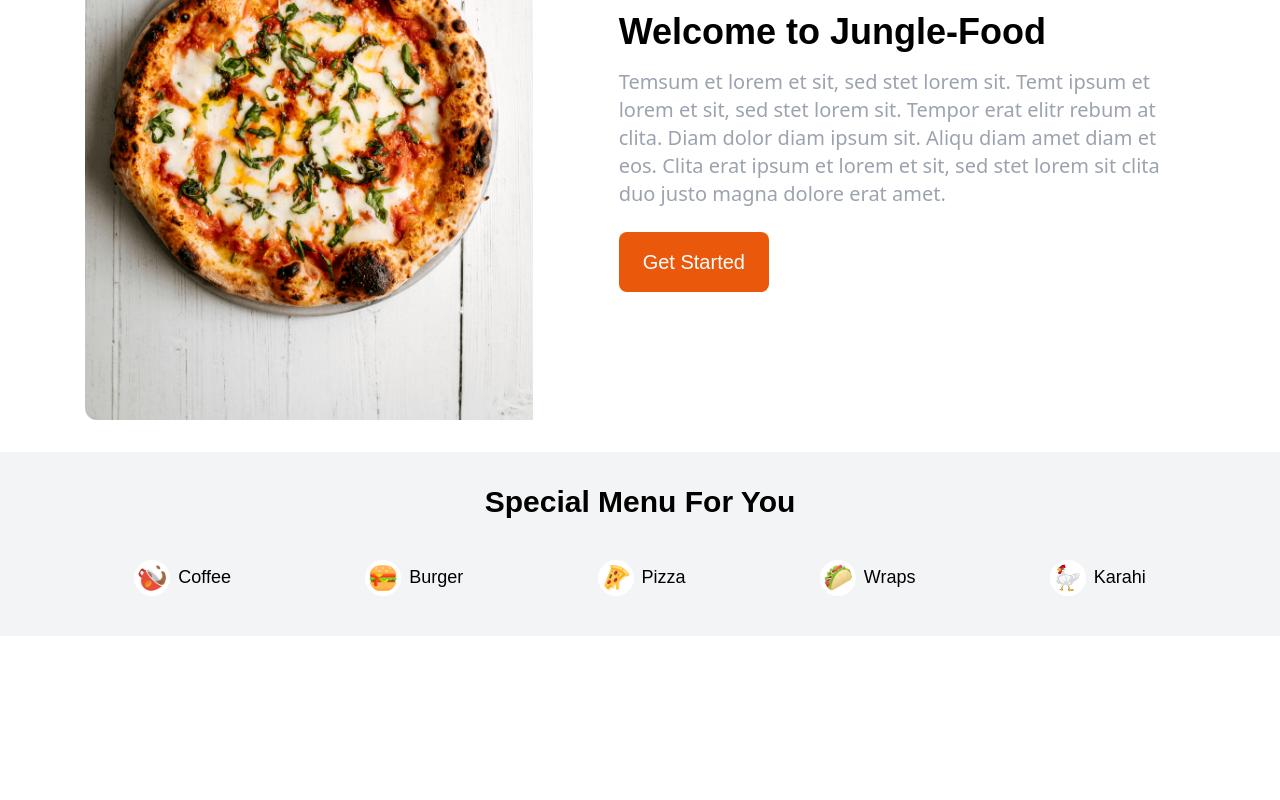
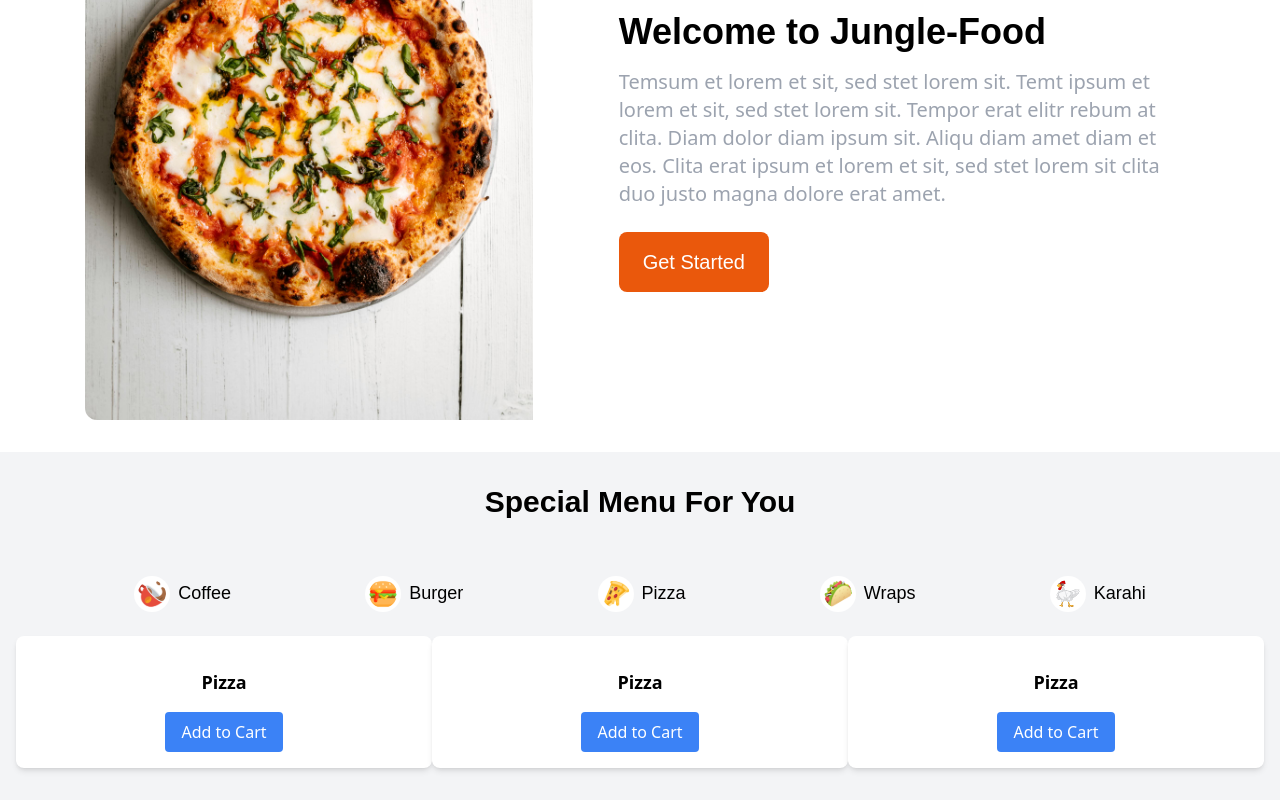
Before and after one commit to Muhammad-Mohsin0/foodorder, a React (Create React App) app: page / in a window 1280 px wide. Shown: the part 1017-1817 px from the top of the page. Before the commit the page ends 1653 px from the top, so only its background shows below. Built offline with nearby package versions, Linux system fonts and the light colour scheme.

Commit message:
Category

```diff
--- a/src/components/FoodCategory.jsx
+++ b/src/components/FoodCategory.jsx
@@ -18,66 +18,84 @@ const FoodCategories = ({ addToCart }) => {
       <h2 className="text-center text-3xl  font-overpass  font-bold mb-8 ">
         Special Menu For You
       </h2>
-      <ul className="flex text-lg font-overpass  justify-evenly  ">
-        <li className="hover:bg-orange-600 hover:text-white rounded-full px-4 py-2">
+      <div className="flex text-lg font-overpass  justify-evenly  overflow-x-auto snap-both md:snap-none space-x-4 p-4 ">
+        <button className=" hover:bg-orange-600 hover:text-white rounded-full px-4 py-2 snap-center flex-shrink-0">
           <img
             src={Coffee}
             alt="Coffee Icon"
             className="w-9 h-9 inline mr-2 rounded-full bg-white p-1  "
           />
           Coffee
-        </li>
-        <li className="hover:bg-orange-600 hover:text-white rounded-full px-4 py-2">
+        </button>
+        <button className="hover:bg-orange-600 hover:text-white rounded-full px-4 py-2 snap-center flex-shrink-0">
           <img
             src={Burger}
             alt="Coffee Icon"
             className="w-9 h-9 inline mr-2 rounded-full bg-white p-1  "
           />
           Burger
-        </li>
-        <li className="hover:bg-orange-600 hover:text-white rounded-full px-4 py-2">
+        </button>
+        <button className="hover:bg-orange-600 hover:text-white rounded-full px-4 py-2 snap-center flex-shrink-0">
           <img
             src={Pizza}
             alt="Coffee Icon"
             className="w-9 h-9 inline mr-2 rounded-full bg-white p-1  "
           />
           Pizza
-        </li>
-        <li className="hover:bg-orange-600 hover:text-white rounded-full px-4 py-2">
+        </button>
+        <button className="hover:bg-orange-600 hover:text-white rounded-full px-4 py-2 snap-center flex-shrink-0">
           <img
             src={Wrap}
             alt="Coffee Icon"
             className="w-9 h-9 inline mr-2 rounded-full bg-white p-1  "
           />
           Wraps
-        </li>
-        <li className="hover:bg-orange-600 hover:text-white rounded-full px-4 py-2">
+        </button>
+        <button className="hover:bg-orange-600 hover:text-white rounded-full px-4 py-2 snap-center flex-shrink-0">
           <img
             src={Desi}
             alt="Coffee Icon"
             className="w-9 h-9 inline mr-2 rounded-full bg-white p-1  "
           />
           Karahi
-        </li>
-      </ul>
+        </button>
+      </div>
 
-      {/* <div className="grid grid-cols-1 md:grid-cols-3 gap-6">
-        {categories.map((category) => (
-          <div
-            key={category.id}
-            className="bg-white p-4 rounded-lg shadow-md text-center"
-          >
-            {category.icon}
-            <h3 className="text-lg font-bold mt-4">{category.name}</h3>
+      <div className="grid grid-cols-3 items-center justify-center">
+        <div className="  gap-6">
+          <div className="bg-white p-4 rounded-lg shadow-md text-center">
+            <h3 className="text-lg font-bold mt-4">Pizza</h3>
             <button
               className="mt-4 bg-blue-500 text-white py-2 px-4 rounded hover:bg-blue-600"
-              onClick={() => addToCart(category)}
+              onClick={""}
             >
               Add to Cart
             </button>
           </div>
-        ))}
-      </div> */}
+        </div>
+        <div className="  gap-6">
+          <div className="bg-white p-4 rounded-lg shadow-md text-center">
+            <h3 className="text-lg font-bold mt-4">Pizza</h3>
+            <button
+              className="mt-4 bg-blue-500 text-white py-2 px-4 rounded hover:bg-blue-600"
+              onClick={""}
+            >
+              Add to Cart
+            </button>
+          </div>
+        </div>
+        <div className=" gap-6">
+          <div className="bg-white p-4 rounded-lg shadow-md text-center">
+            <h3 className="text-lg font-bold mt-4">Pizza</h3>
+            <button
+              className="mt-4 bg-blue-500 text-white py-2 px-4 rounded hover:bg-blue-600"
+              onClick={""}
+            >
+              Add to Cart
+            </button>
+          </div>
+        </div>
+      </div>
     </section>
   );
 };
```
